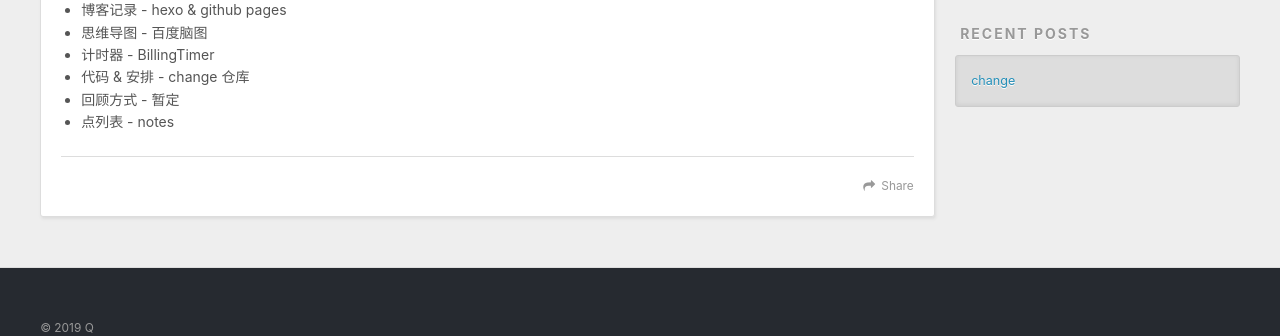
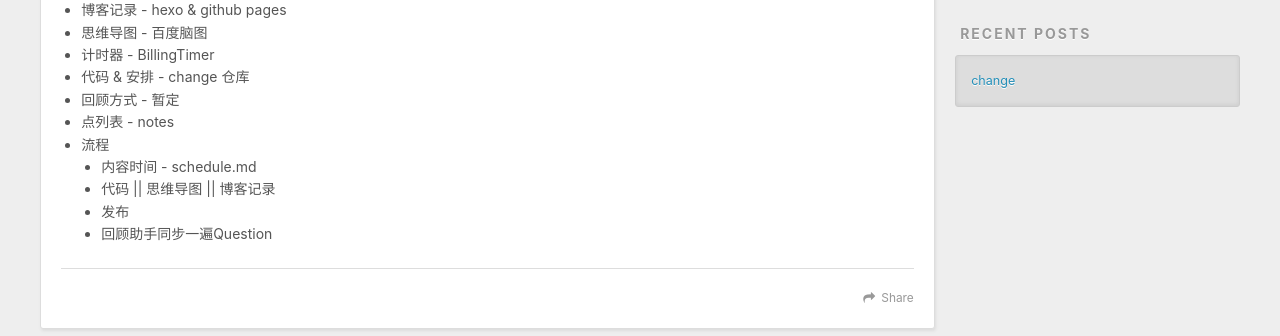
Before and after one commit to likegun/likegun.github.io, a plain HTML site: page 2019/05/09/change/index.html in a window 1280 px wide. Shown: the part 454-790 px from the top of the page. Drawn offline with nearby package versions, Linux system fonts and the light colour scheme.

Commit message:
Site updated: 2019-05-09 16:46:24

```diff
--- a/2019/05/09/change/index.html
+++ b/2019/05/09/change/index.html
@@ -7,17 +7,17 @@
 
   <title>change | Q&#39;s blog</title>
   <meta name="viewport" content="width=device-width, initial-scale=1, maximum-scale=1">
-  <meta name="description" content="博客记录 - hexo &amp;amp; github pages 思维导图 - 百度脑图 计时器 - BillingTimer 代码 &amp;amp; 安排 - change 仓库 回顾方式 - 暂定 点列表 - notes">
+  <meta name="description" content="博客记录 - hexo &amp;amp; github pages 思维导图 - 百度脑图 计时器 - BillingTimer 代码 &amp;amp; 安排 - change 仓库 回顾方式 - 暂定 点列表 - notes 流程  内容时间 - schedule.md 代码 || 思维导图 || 博客记录 发布 回顾助手同步一遍Question">
 <meta property="og:type" content="article">
 <meta property="og:title" content="change">
 <meta property="og:url" content="http://yoursite.com/2019/05/09/change/index.html">
 <meta property="og:site_name" content="Q&#39;s blog">
-<meta property="og:description" content="博客记录 - hexo &amp;amp; github pages 思维导图 - 百度脑图 计时器 - BillingTimer 代码 &amp;amp; 安排 - change 仓库 回顾方式 - 暂定 点列表 - notes">
+<meta property="og:description" content="博客记录 - hexo &amp;amp; github pages 思维导图 - 百度脑图 计时器 - BillingTimer 代码 &amp;amp; 安排 - change 仓库 回顾方式 - 暂定 点列表 - notes 流程  内容时间 - schedule.md 代码 || 思维导图 || 博客记录 发布 回顾助手同步一遍Question">
 <meta property="og:locale" content="default">
-<meta property="og:updated_time" content="2019-05-09T08:34:59.217Z">
+<meta property="og:updated_time" content="2019-05-09T08:46:13.322Z">
 <meta name="twitter:card" content="summary">
 <meta name="twitter:title" content="change">
-<meta name="twitter:description" content="博客记录 - hexo &amp;amp; github pages 思维导图 - 百度脑图 计时器 - BillingTimer 代码 &amp;amp; 安排 - change 仓库 回顾方式 - 暂定 点列表 - notes">
+<meta name="twitter:description" content="博客记录 - hexo &amp;amp; github pages 思维导图 - 百度脑图 计时器 - BillingTimer 代码 &amp;amp; 安排 - change 仓库 回顾方式 - 暂定 点列表 - notes 流程  内容时间 - schedule.md 代码 || 思维导图 || 博客记录 发布 回顾助手同步一遍Question">
 
     <link rel="alternate" href="/atom.xml" title="Q&#39;s blog" type="application/atom+xml">
 
@@ -93,6 +93,14 @@
 <li>代码 &amp; 安排 - change 仓库</li>
 <li>回顾方式 - 暂定</li>
 <li>点列表 - notes</li>
+<li>流程
+<ul>
+<li>内容时间 - schedule.md</li>
+<li>代码 || 思维导图 || 博客记录</li>
+<li>发布</li>
+<li>回顾助手同步一遍Question</li>
+</ul>
+</li>
 </ul>
 
 
```
Also changed, not shown: index.html (+8 -0 lines).
